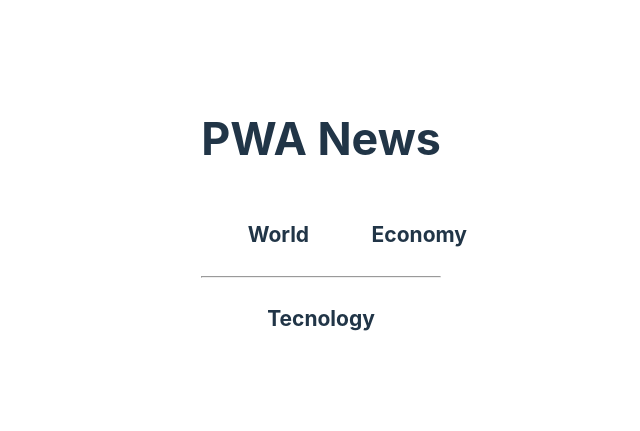
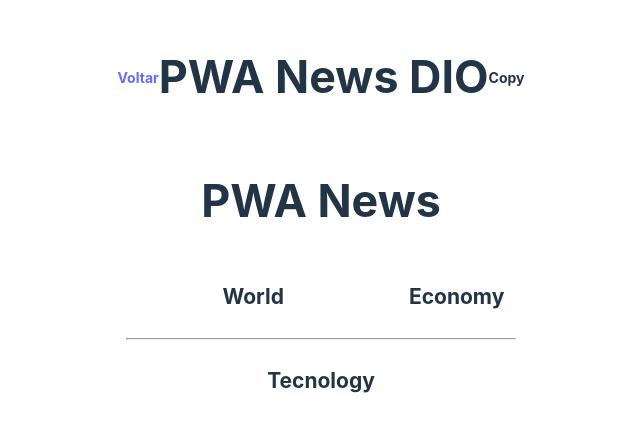
Before and after one commit to ERAjeje/PWA-noticias, a React (Vite) app: page / in a window 1280 px wide. Shown: the part 185-616 px from the top of the page, without its empty margins (319-959 px from the left). Built offline with nearby package versions, Linux system fonts and the light colour scheme; no server answers.

Commit message:
chore: included layout on route

```diff
--- a/src/App.tsx
+++ b/src/App.tsx
@@ -2,6 +2,7 @@ import './App.css'
 import { BrowserRouter as Router, Route, Routes } from "react-router-dom"
 import Home from './Pages/Home'
 import PostNews from './Pages/Noticia'
+import Layout from './Layout'
 
 function App() {
 
@@ -10,8 +11,10 @@ function App() {
       <section>
         <Router>
           <Routes>
-            <Route path='/' element={<Home />} />
-            <Route path='/:subject/:id' element={<PostNews />} />
+            <Route path='/' element={<Layout />}>
+              <Route path='/' element={<Home />} />
+              <Route path='/:subject/:id' element={<PostNews />} />
+            </Route>
           </Routes>
         </Router>
       </section>
--- /dev/null
+++ b/src/Layout/index.tsx
@@ -0,0 +1,23 @@
+/* eslint-disable react-refresh/only-export-components */
+import { Row } from "antd";
+import { memo } from "react";
+import { Link, Outlet } from "react-router-dom";
+
+function Layout() {
+    const navigatorHasShare = !!navigator.share
+
+    return (
+        <div>
+            <Row gutter={[16, 16]} align={'middle'} justify={'space-between'} >
+                <Link to={'/'}>
+                    <div><strong>Voltar</strong></div>
+                </Link>
+                <h1>PWA News DIO</h1>
+                <div><strong>{navigatorHasShare ? 'Share' : 'Copy'}</strong></div>
+            </Row>
+            <Outlet />
+        </div>
+    );
+}
+
+export default memo(Layout)
```
